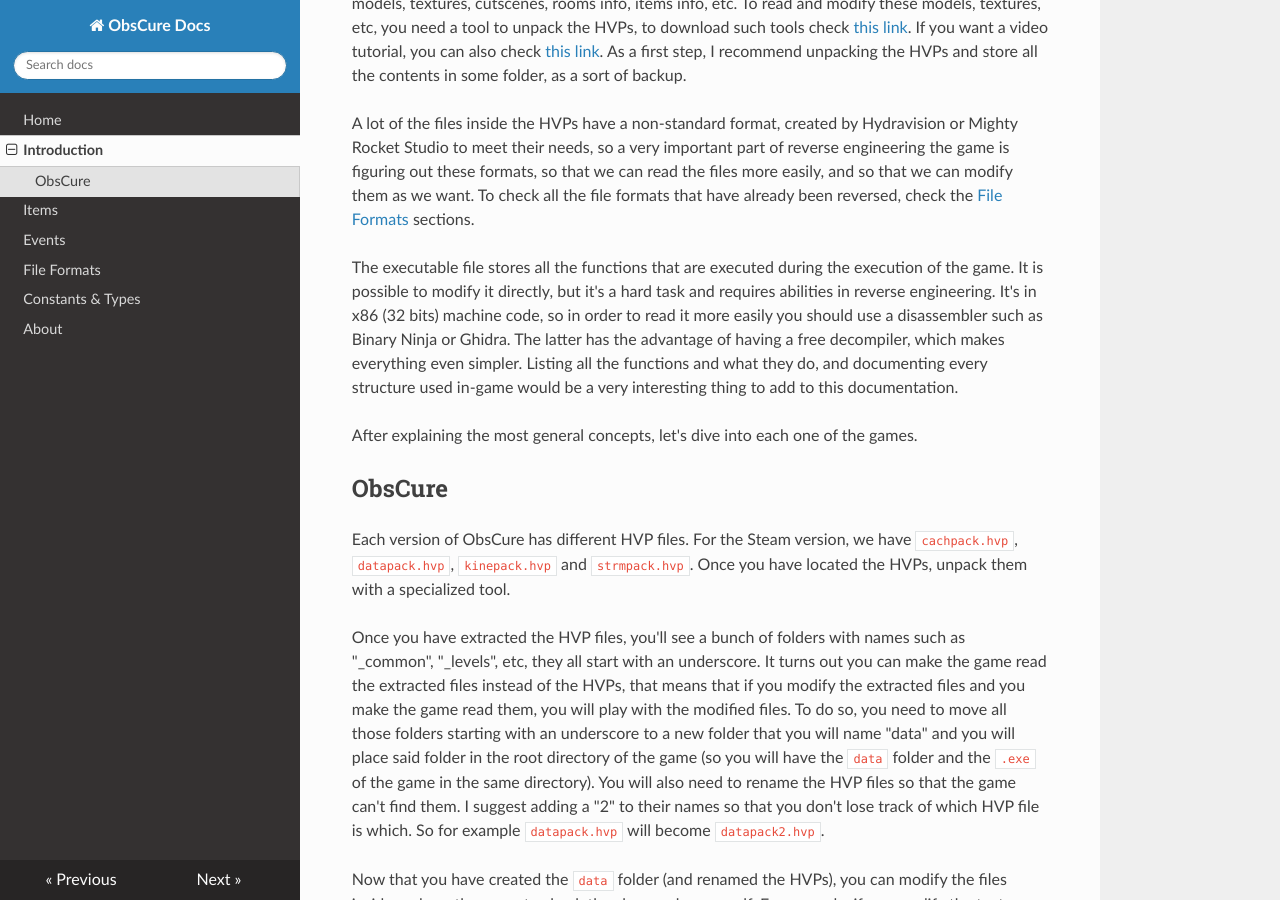
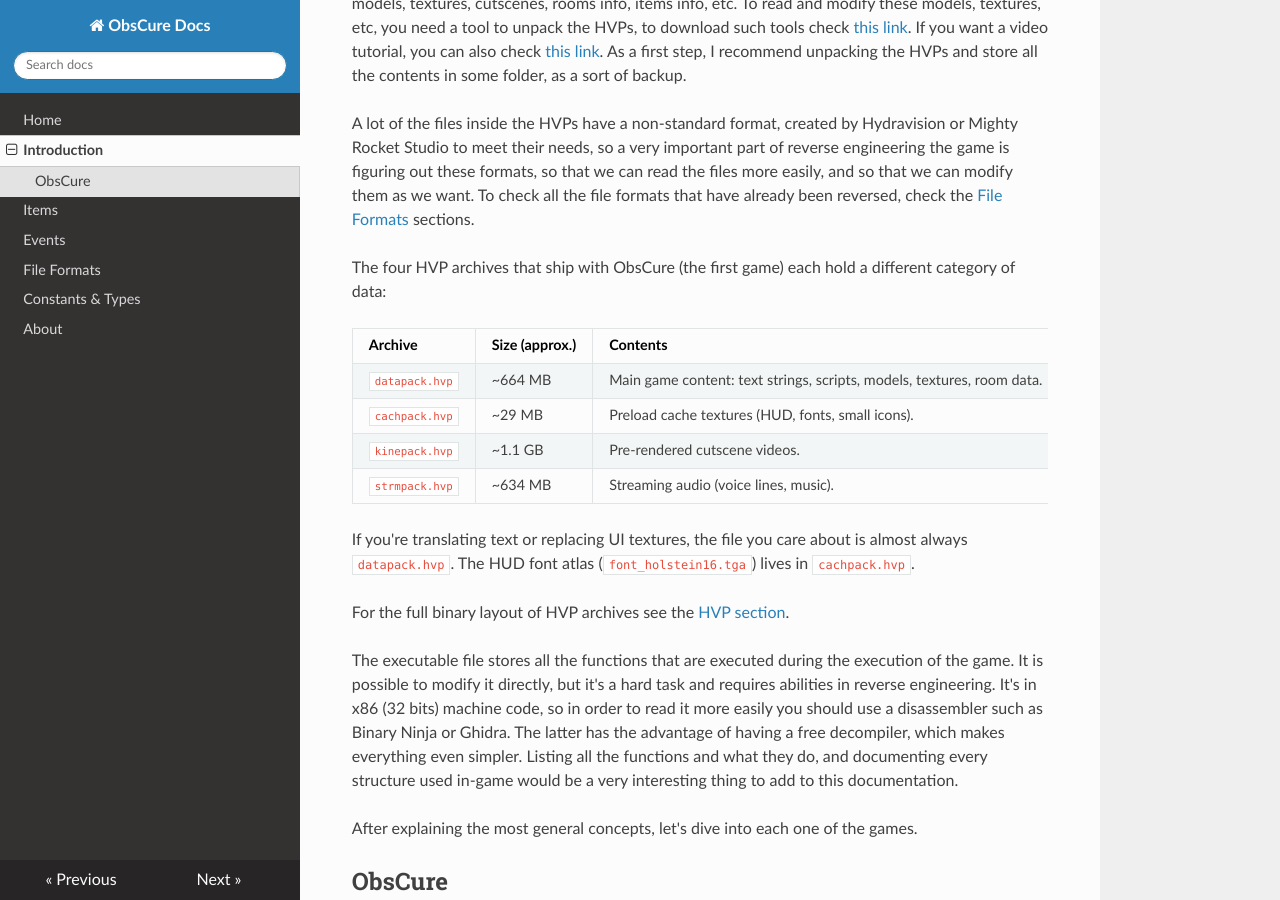
Before and after one commit to AzaamAlghamdi/ObsCureDocs, an MkDocs documentation site: the page built from docs/intro.md, in a window 1280 px wide and 900 px high, scrolled down 433 px. Built offline with MkDocs 1.6.1, drawn with Linux system fonts in a browser that asks for light colours; nearby versions of some CDN libraries.

Commit message:
Document HVP archives and their contents
Added detailed information about HVP archives, including sizes and contents for each archive.

```diff
--- a/docs/intro.md
+++ b/docs/intro.md
@@ -27,6 +27,23 @@ part of reverse engineering the game is figuring out these formats, so that we
 can read the files more easily, and so that we can modify them as we want. To
 check all the file formats that have already been reversed, check the
 [File Formats](formats.md) sections.
+
+The four HVP archives that ship with ObsCure (the first game) each
+hold a different category of data:
+
+| Archive          | Size (approx.) | Contents                                                                |
+|------------------|----------------|-------------------------------------------------------------------------|
+| `datapack.hvp`   | ~664 MB        | Main game content: text strings, scripts, models, textures, room data.  |
+| `cachpack.hvp`   | ~29 MB         | Preload cache textures (HUD, fonts, small icons).                       |
+| `kinepack.hvp`   | ~1.1 GB        | Pre-rendered cutscene videos.                                           |
+| `strmpack.hvp`   | ~634 MB        | Streaming audio (voice lines, music).                                   |
+
+If you're translating text or replacing UI textures, the file you
+care about is almost always `datapack.hvp`. The HUD font atlas
+(`font_holstein16.tga`) lives in `cachpack.hvp`.
+
+For the full binary layout of HVP archives see the
+[HVP section](formats.md/#hvp).
 
 The executable file stores all the functions that are executed during the
 execution of the game. It is possible to modify it directly, but it's a hard
```
